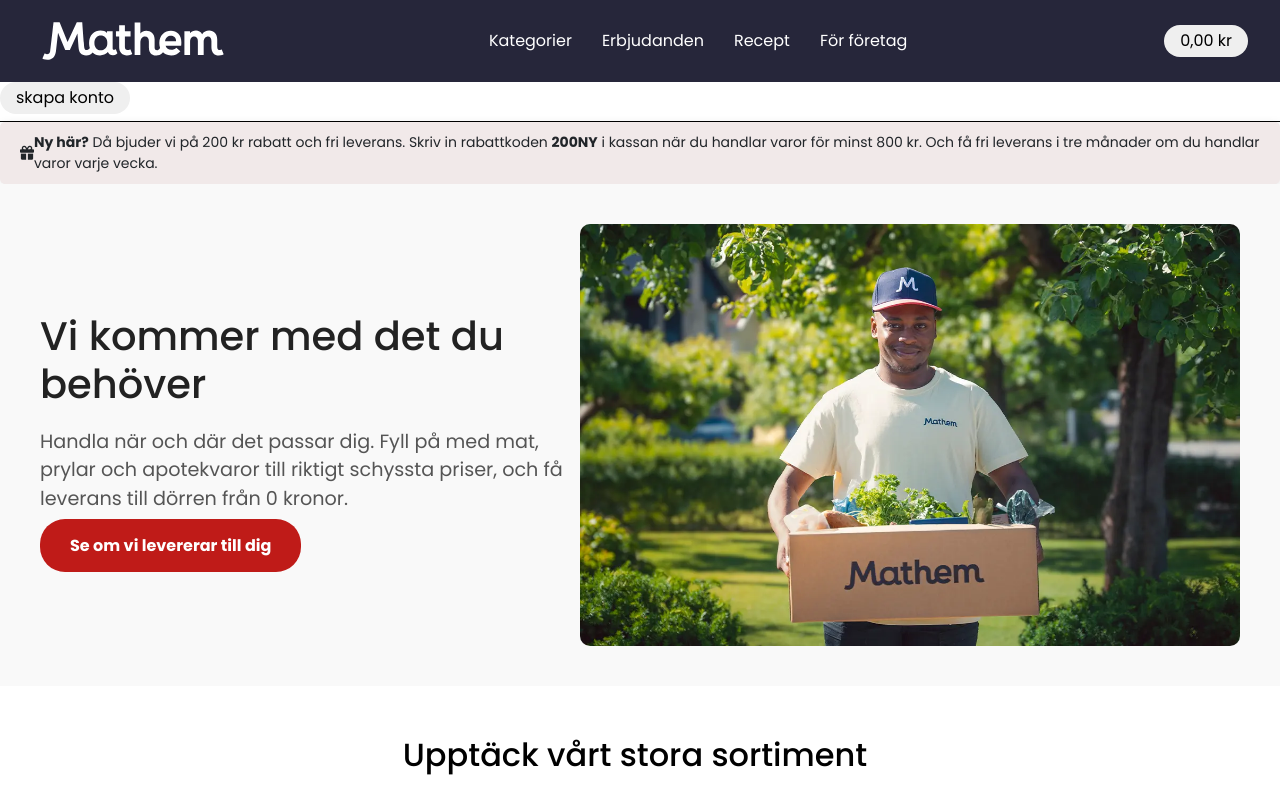
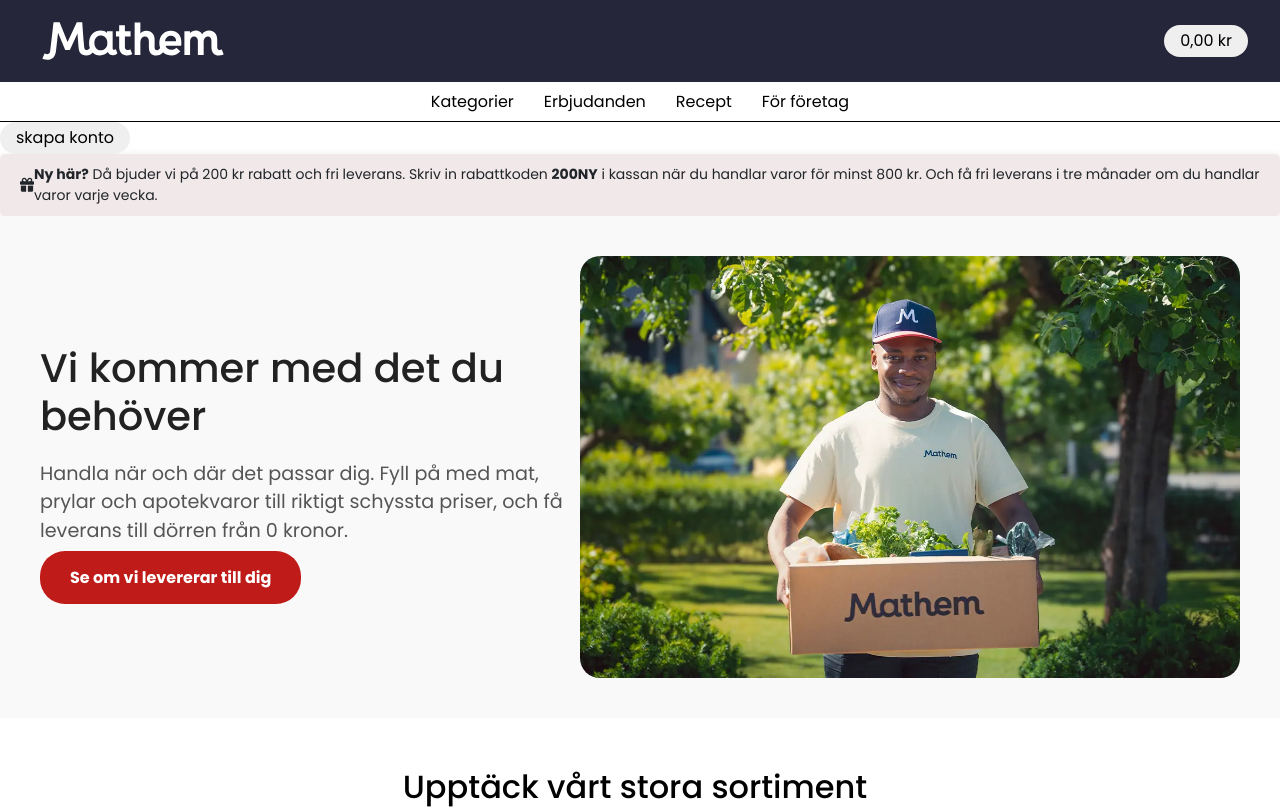
Before and after one commit to SanaaAljuboori1981/uppgift-vecka-37, a plain HTML site: page index.html in a window 1280 px wide. Shown: the top 809 px of the page. Drawn offline with nearby package versions, Linux system fonts and the light colour scheme.

Commit message:
change bottom header

```diff
--- a/assets/css/style.css
+++ b/assets/css/style.css
@@ -119,7 +119,7 @@
 .offer-image img {
     max-width: 100%;
     height: auto;
-    border-radius: 10px;
+    border-radius: 20px;
 }
 
 
--- a/index.html
+++ b/index.html
@@ -39,12 +39,16 @@
     header .top-header button {}
 
 
-    header .bottom-heder {
+    header .bottom-header {
       height: 40px;
       background-color: white;
       border-bottom: 1px solid black;
+    color:black
 
+    }
 
+    .bottom-header a {
+      color: black;
     }
   </style>
   </head>
@@ -54,16 +58,18 @@
       <a href="index.html">
         <img class="top-header-image" src="assets/images/mathem-logo.svg" alt="Mathem Logo">
       </a>
-          <div class="bottom-header">
-            <nav class="navigation">
-              <a href="#">Kategorier</a>
-              <a href="#">Erbjudanden</a>
-              <a href="#">Recept</a>
-              <a href="#">För företag</a>
-            </nav>
-          </div>
+
 
         <button>0,00 kr</button>
+    </div>
+
+    <div class="bottom-header">
+      <nav class="navigation">
+        <a href="#">Kategorier</a>
+        <a href="#">Erbjudanden</a>
+        <a href="#">Recept</a>
+        <a href="#">För företag</a>
+      </nav>
     </div>
 
       <div class="bottom-heder">
```
